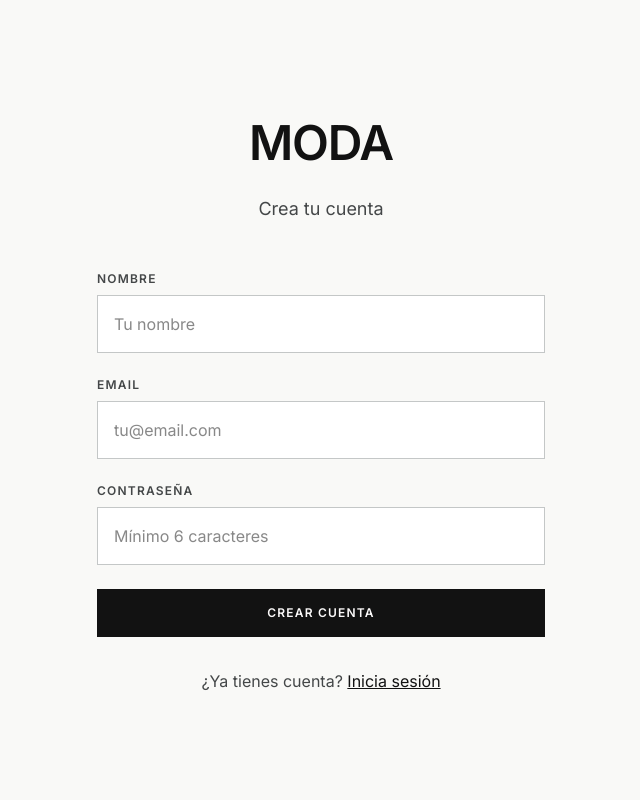
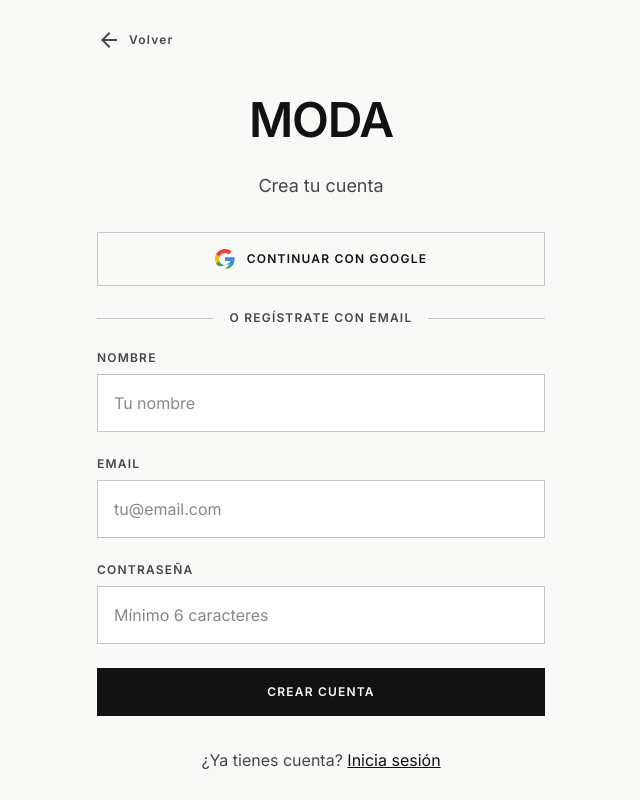
Before and after one commit to gaaguirrer/Nekomoda, a Next.js app: page /register in a window 1280 px wide. Shown: the whole page, without its empty margins (319-959 px from the left). Built offline with nearby package versions, Linux system fonts and the light colour scheme.

Commit message:
feat: Google auth, back nav in login/register, categorías en Firestore

```diff
--- /dev/null
+++ b/src/pages/api/auth/google.ts
@@ -0,0 +1,39 @@
+import type { NextApiRequest, NextApiResponse } from "next";
+import { FirestoreUserRepository } from "@/infrastructure/firebase/FirestoreUserRepository";
+import { User } from "@/domain/entities/User";
+
+export default async function handler(req: NextApiRequest, res: NextApiResponse) {
+  if (req.method !== "POST") return res.status(405).json({ error: "Method not allowed" });
+
+  try {
+    const { uid, email, displayName, photoURL } = req.body;
+    if (!uid || !email) {
+      return res.status(400).json({ error: "uid and email are required" });
+    }
+
+    const userRepo = new FirestoreUserRepository();
+    const existing = await userRepo.getById(uid);
+
+    if (!existing) {
+      const user: User = {
+        id: uid,
+        email,
+        displayName: displayName ?? email.split("@")[0],
+        photoURL: photoURL ?? undefined,
+        followerCount: 0,
+        followingCount: 0,
+        outfitCount: 0,
+        createdAt: new Date().toISOString(),
+        lastActivity: new Date().toISOString(),
+      };
+      await userRepo.save(user);
+    }
+
+    return res.status(200).json({
+      user: { uid, email, displayName, photoURL, isNew: !existing },
+    });
+  } catch (error: unknown) {
+    const err = error as { message?: string };
+    return res.status(500).json({ error: err.message ?? "Internal server error" });
+  }
+}
--- a/src/pages/login.tsx
+++ b/src/pages/login.tsx
@@ -1,6 +1,8 @@
 import { useState } from "react";
 import { useRouter } from "next/router";
 import Link from "next/link";
+import { getFirebaseAuth } from "@/infrastructure/firebase/firebaseClient";
+import { GoogleAuthProvider, signInWithPopup } from "firebase/auth";
 
 export default function LoginPage() {
   const router = useRouter();
@@ -32,12 +34,65 @@ export default function LoginPage() {
     }
   };
 
+  const handleGoogleSignIn = async () => {
+    setError("");
+    try {
+      const auth = getFirebaseAuth();
+      const provider = new GoogleAuthProvider();
+      const result = await signInWithPopup(auth, provider);
+      const { uid, email, displayName, photoURL } = result.user;
+
+      const res = await fetch("/api/auth/google", {
+        method: "POST",
+        headers: { "Content-Type": "application/json" },
+        body: JSON.stringify({ uid, email, displayName, photoURL }),
+      });
+      const data = await res.json();
+      if (!res.ok) throw new Error(data.error);
+
+      localStorage.setItem("moda_user_id", data.user.uid);
+      localStorage.setItem("moda_user", JSON.stringify(data.user));
+      router.push("/dashboard");
+    } catch (err) {
+      const msg = err instanceof Error ? err.message : "Error al iniciar con Google";
+      if (msg.includes("popup-closed")) return;
+      setError(msg);
+    }
+  };
+
   return (
     <div className="min-h-screen bg-sand-bg flex flex-col items-center justify-center px-5">
       <div className="w-full max-w-md">
-        <div className="text-center mb-12">
+        <Link href="/" className="inline-flex items-center gap-2 text-label-caps text-on-surface-variant hover:text-ink-black transition-colors mb-8">
+          <span className="material-symbols-outlined text-lg">arrow_back</span>
+          Volver
+        </Link>
+
+        <div className="text-center mb-8">
           <Link href="/" className="text-[48px] font-semibold tracking-tight text-ink-black">MODA</Link>
           <p className="text-body-lg text-on-surface-variant mt-4">Inicia sesión en tu cuenta</p>
+        </div>
+
+        <button
+          onClick={handleGoogleSignIn}
+          className="w-full py-4 border border-outline-variant text-ink-black text-label-caps uppercase tracking-widest hover:bg-surface-container-low transition-colors flex items-center justify-center gap-3 mb-6"
+        >
+          <svg className="w-5 h-5" viewBox="0 0 48 48">
+            <path fill="#EA4335" d="M24 9.5c3.54 0 6.71 1.22 9.21 3.6l6.85-6.85C35.9 2.38 30.47 0 24 0 14.62 0 6.51 5.38 2.56 13.22l7.98 6.19C12.43 13.72 17.74 9.5 24 9.5z"/>
+            <path fill="#4285F4" d="M46.98 24.55c0-1.57-.15-3.09-.38-4.55H24v9.02h12.94c-.58 2.96-2.26 5.48-4.78 7.18l7.73 6c4.51-4.18 7.09-10.36 7.09-17.65z"/>
+            <path fill="#FBBC05" d="M10.54 28.59A14.5 14.5 0 0 1 9.5 24c0-1.59.28-3.14.76-4.59l-7.98-6.19A23.99 23.99 0 0 0 0 24c0 3.77.87 7.35 2.56 10.56l7.98-5.97z"/>
+            <path fill="#34A853" d="M24 48c6.48 0 11.93-2.13 15.89-5.81l-7.73-6c-2.15 1.45-4.92 2.3-8.16 2.3-6.26 0-11.57-4.22-13.47-9.91l-7.98 5.97C6.51 42.62 14.62 48 24 48z"/>
+          </svg>
+          Continuar con Google
+        </button>
+
+        <div className="relative mb-6">
+          <div className="absolute inset-0 flex items-center">
+            <div className="w-full border-t border-outline-variant" />
+          </div>
+          <div className="relative flex justify-center">
+            <span className="bg-sand-bg px-4 text-label-caps text-on-surface-variant">O CONTINÚA CON EMAIL</span>
+          </div>
         </div>
 
         <form onSubmit={handleSubmit} className="space-y-6">
--- a/src/pages/register.tsx
+++ b/src/pages/register.tsx
@@ -1,6 +1,8 @@
 import { useState } from "react";
 import { useRouter } from "next/router";
 import Link from "next/link";
+import { getFirebaseAuth } from "@/infrastructure/firebase/firebaseClient";
+import { GoogleAuthProvider, signInWithPopup } from "firebase/auth";
 
 export default function RegisterPage() {
   const router = useRouter();
@@ -33,12 +35,65 @@ export default function RegisterPage() {
     }
   };
 
+  const handleGoogleSignIn = async () => {
+    setError("");
+    try {
+      const auth = getFirebaseAuth();
+      const provider = new GoogleAuthProvider();
+      const result = await signInWithPopup(auth, provider);
+      const { uid, email, displayName, photoURL } = result.user;
+
+      const res = await fetch("/api/auth/google", {
+        method: "POST",
+        headers: { "Content-Type": "application/json" },
+        body: JSON.stringify({ uid, email, displayName, photoURL }),
+      });
+      const data = await res.json();
+      if (!res.ok) throw new Error(data.error);
+
+      localStorage.setItem("moda_user_id", data.user.uid);
+      localStorage.setItem("moda_user", JSON.stringify(data.user));
+      router.push(data.user.isNew ? "/onboarding" : "/dashboard");
+    } catch (err) {
+      const msg = err instanceof Error ? err.message : "Error al iniciar con Google";
+      if (msg.includes("popup-closed")) return;
+      setError(msg);
+    }
+  };
+
   return (
     <div className="min-h-screen bg-sand-bg flex flex-col items-center justify-center px-5">
       <div className="w-full max-w-md">
-        <div className="text-center mb-12">
+        <Link href="/" className="inline-flex items-center gap-2 text-label-caps text-on-surface-variant hover:text-ink-black transition-colors mb-8">
+          <span className="material-symbols-outlined text-lg">arrow_back</span>
+          Volver
+        </Link>
+
+        <div className="text-center mb-8">
           <Link href="/" className="text-[48px] font-semibold tracking-tight text-ink-black">MODA</Link>
           <p className="text-body-lg text-on-surface-variant mt-4">Crea tu cuenta</p>
+        </div>
+
+        <button
+          onClick={handleGoogleSignIn}
+          className="w-full py-4 border border-outline-variant text-ink-black text-label-caps uppercase tracking-widest hover:bg-surface-container-low transition-colors flex items-center justify-center gap-3 mb-6"
+        >
+          <svg className="w-5 h-5" viewBox="0 0 48 48">
+            <path fill="#EA4335" d="M24 9.5c3.54 0 6.71 1.22 9.21 3.6l6.85-6.85C35.9 2.38 30.47 0 24 0 14.62 0 6.51 5.38 2.56 13.22l7.98 6.19C12.43 13.72 17.74 9.5 24 9.5z"/>
+            <path fill="#4285F4" d="M46.98 24.55c0-1.57-.15-3.09-.38-4.55H24v9.02h12.94c-.58 2.96-2.26 5.48-4.78 7.18l7.73 6c4.51-4.18 7.09-10.36 7.09-17.65z"/>
+            <path fill="#FBBC05" d="M10.54 28.59A14.5 14.5 0 0 1 9.5 24c0-1.59.28-3.14.76-4.59l-7.98-6.19A23.99 23.99 0 0 0 0 24c0 3.77.87 7.35 2.56 10.56l7.98-5.97z"/>
+            <path fill="#34A853" d="M24 48c6.48 0 11.93-2.13 15.89-5.81l-7.73-6c-2.15 1.45-4.92 2.3-8.16 2.3-6.26 0-11.57-4.22-13.47-9.91l-7.98 5.97C6.51 42.62 14.62 48 48 24z"/>
+          </svg>
+          Continuar con Google
+        </button>
+
+        <div className="relative mb-6">
+          <div className="absolute inset-0 flex items-center">
+            <div className="w-full border-t border-outline-variant" />
+          </div>
+          <div className="relative flex justify-center">
+            <span className="bg-sand-bg px-4 text-label-caps text-on-surface-variant">O REGÍSTRATE CON EMAIL</span>
+          </div>
         </div>
 
         <form onSubmit={handleSubmit} className="space-y-6">
```
